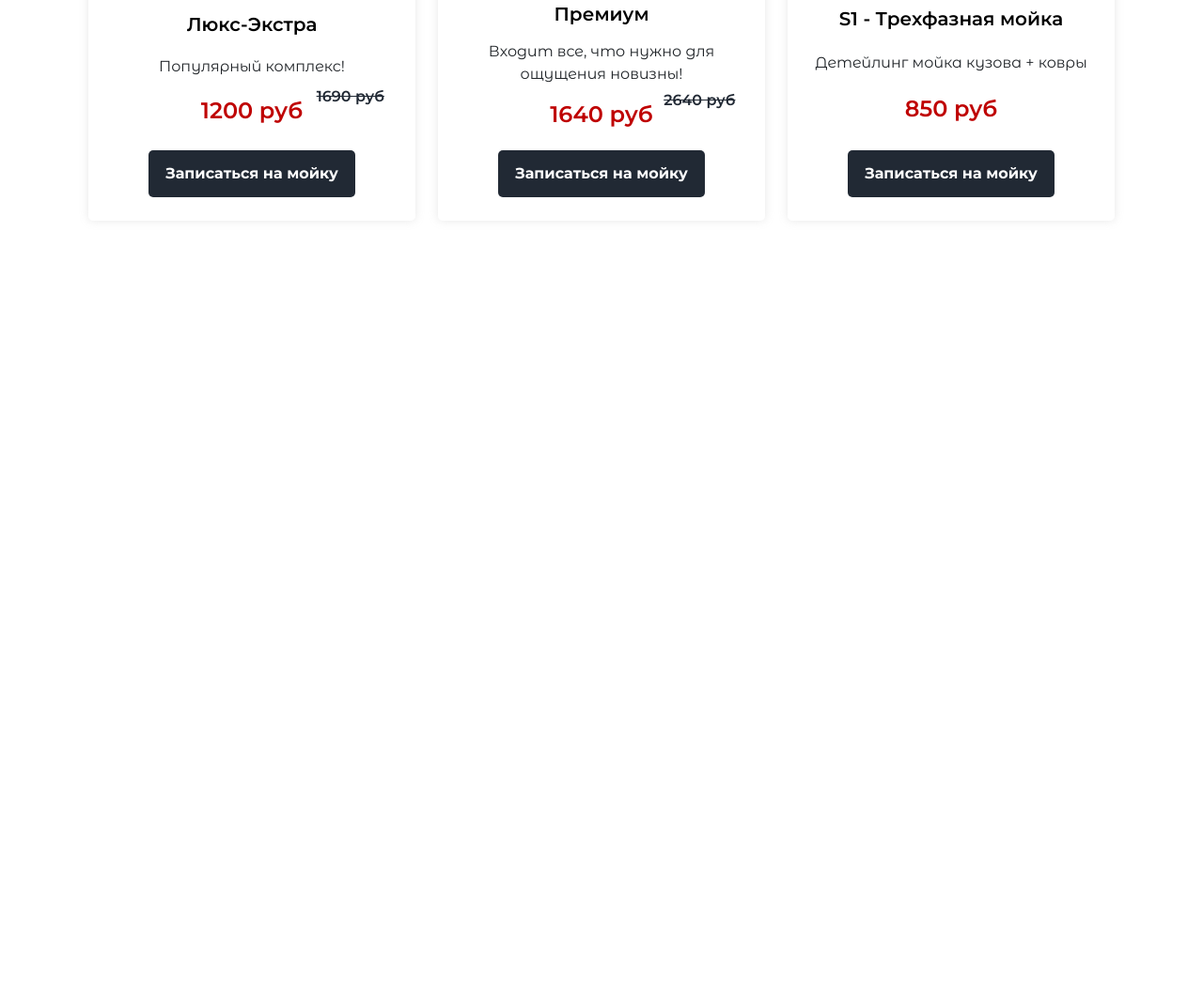
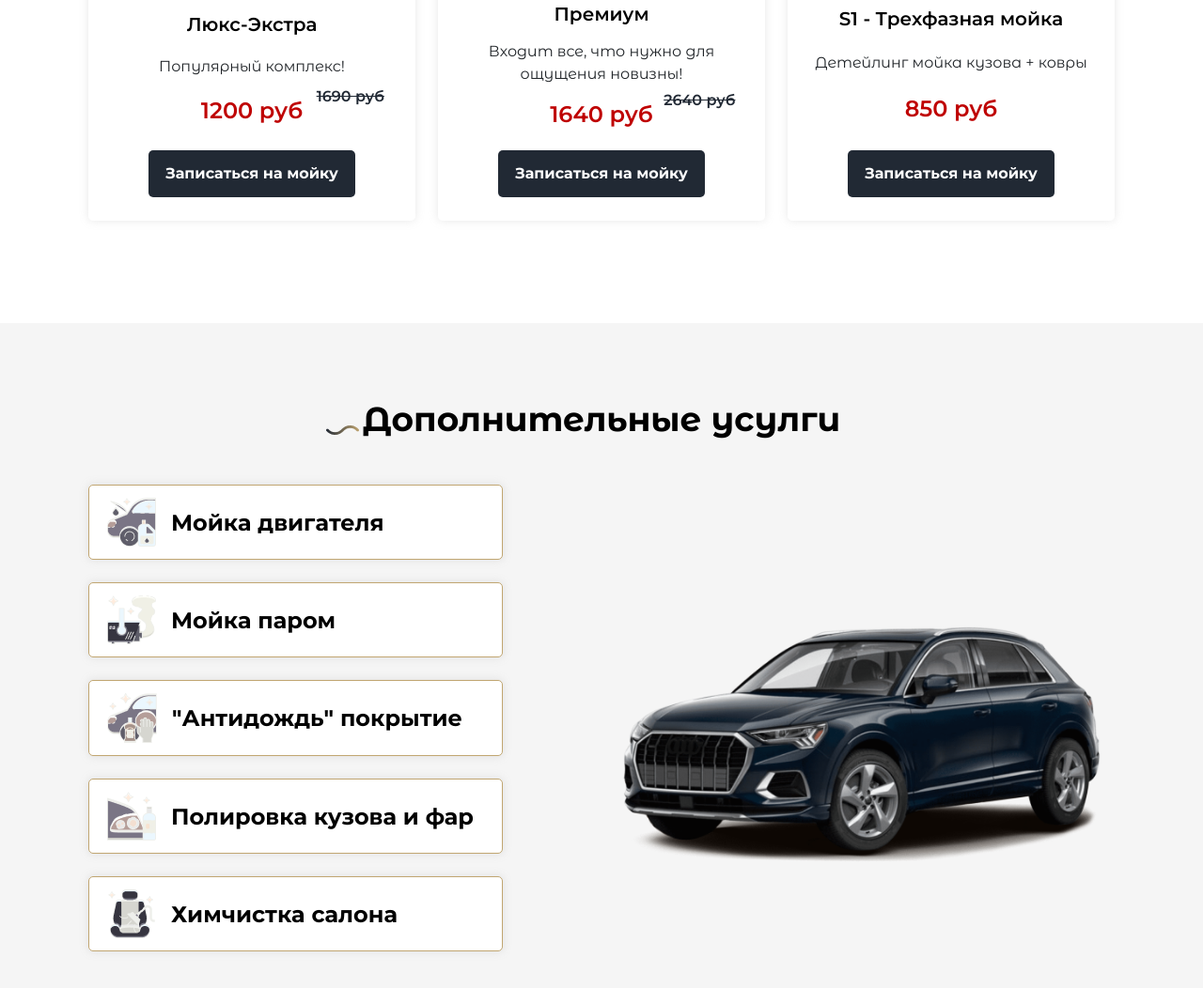
Before and after one commit to DmitryGomberg/More, a plain HTML site: page index.html in a window 1280 px wide. Shown: the part 3048-4100 px from the top of the page at 94% size. Before the commit the page ends 3392 px from the top, so only its background shows below. Drawn offline with nearby package versions, Linux system fonts and the light colour scheme.

Commit message:
nhgngfhn

```diff
--- a/css/style.css
+++ b/css/style.css
@@ -390,10 +390,11 @@ input:active {
       width: 100%;
       padding: 28px 8px 20px 8px;
    }
+
    .py-75 {
-  padding-top: 50px;
-  padding-bottom: 70px;
-}
+      padding-top: 50px;
+      padding-bottom: 70px;
+   }
 }
 
 .s2__card {
@@ -621,7 +622,44 @@ input:active {
    opacity: 1;
 }
 
-.swiper-pagination-bullet-active {background-color: transparent;}
-.mb-md-3{
-   margin-bottom: 24px!important;
+.swiper-pagination-bullet-active {
+   background-color: transparent;
 }
+
+.mb-md-3 {
+   margin-bottom: 24px !important;
+}
+
+.s5__services {
+   background: #F5F5F5;
+}
+
+.s5__card {
+   background: #FFFFFF;
+   border: 1px solid #C1A671;
+   box-shadow: 0px 0px 10px rgba(163, 163, 163, 0.25);
+   border-radius: 5px;
+   padding: 13px 19px;
+   font-family: Montserrat;
+   font-weight: bold;
+   font-size: 24px;
+   line-height: 29px;
+   color: #000000;
+}
+
+@media(max-width:990px) {
+   .s5__car {
+      margin-top: -80px;
+      max-width: 100%;
+   }
+
+}
+@media(max-width:536px) {
+   .s5__car {
+      margin-top: -45px;
+   }
+   .s3__title {
+  font-size: 24px;
+  line-height: 30px;
+}
+}
--- a/index.html
+++ b/index.html
@@ -329,6 +329,37 @@
       </div>
 
    </section>
+
+   <section class="s5__services">
+      <div class="container-md py-75 d-flex flex-column justify-content-center align-items-center">
+         <div class="s3__title title decor text-center black mb-5">Дополнительные усулги</div>
+         <div class="row s5__wrap d-flex justify-content-between align-items-center w-100">
+            <div class="col-lg-5 d-flex flex-column justify-content-between align-items-start">
+               <div class="col-md-5 s5__card mb-4 d-flex justify-content-start align-items-center w-100">
+                  <img src="img/s5__icon1.png" alt="" class="me-3">
+                  <div class="s5__card-text">Мойка двигателя</div>
+               </div>
+               <div class="col-md-5 s5__card mb-4 d-flex justify-content-start align-items-center w-100">
+                  <img src="img/s5__icon2.png" alt="" class="me-3">
+                  <div class="s5__card-text">Мойка паром</div>
+               </div>
+               <div class="col-md-5 s5__card mb-4 d-flex justify-content-start align-items-center w-100">
+                  <img src="img/s5__icon3.png" alt="" class="me-3">
+                  <div class="s5__card-text">"Антидождь" покрытие</div>
+               </div>
+               <div class="col-md-5 s5__card mb-4 d-flex justify-content-start align-items-center w-100">
+                  <img src="img/s5__icon4.png" alt="" class="me-3">
+                  <div class="s5__card-text">Полировка кузова и фар</div>
+               </div>
+               <div class="col-md-5 s5__card mb-4 d-flex justify-content-start align-items-center w-100">
+                  <img src="img/s5__icon5.png" alt="" class="me-3">
+                  <div class="s5__card-text">Химчистка салона</div>
+               </div>
+            </div>
+            <img src="img/s5_bg.png" alt="" class="col-lg-6 s5__car">
+         </div>
+      </div>
+   </section>
    <script>
       DynamicAdapt("max").init();
    </script>
```
Also changed, not shown: img/s5__icon1.png (added), img/s5__icon2.png (added), img/s5__icon3.png (added), img/s5__icon4.png (added), img/s5__icon5.png (added), img/s5_bg.png (added).
